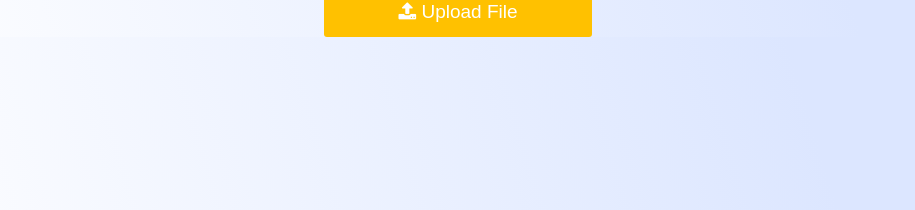
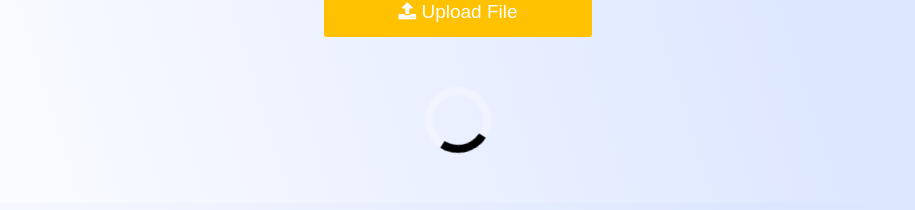
Before and after one commit to SuryanshBisht/PoDSA_frontend, a React (Create React App) app: page / in a window 1280 px wide. Shown: the part 214-424 px from the top of the page, without its empty margins (182-1097 px from the left). Built offline with nearby package versions, Linux system fonts and the light colour scheme.

Commit message:
loading screen added

```diff
--- /dev/null
+++ b/src/Components/loading.css
@@ -0,0 +1,19 @@
+.loading {
+  display: inline-block;
+  width: 50px;
+  height: 50px;
+  margin : 50px;
+  border: 8px solid rgba(255,255,255,.3);
+  border-radius: 50%;
+  border-top-color: black;
+  animation: spin 1s ease-in-out infinite;
+  -webkit-animation: spin 1s ease-in-out infinite;
+}
+
+@keyframes spin {
+  to { -webkit-transform: rotate(360deg); }
+}
+
+@-webkit-keyframes spin {
+  to { -webkit-transform: rotate(360deg); }
+}
--- /dev/null
+++ b/src/Components/loading.js
@@ -0,0 +1,15 @@
+import React from 'react';
+import './loading.css';
+
+
+const Loading = (props) => {
+  return(
+    <>
+    <div className = "loading">
+    </div>
+
+    </>
+  );
+}
+
+export default Loading;
--- a/src/Components/parseExcel.js
+++ b/src/Components/parseExcel.js
@@ -4,12 +4,14 @@ import {useState} from 'react';
 
 import Table from './table.js';
 import Graph from './graph.js';
+import Loading from './loading.js';
 import './parseExcel.css';
 
 // parsing the excel file
 const ParseExcel = () => {
   const [outputData, setOutputData] = useState(1);
   const [inputData, setInputData] = useState(1);
+  const [loading, setLoading] = useState(0);
 
   const baseUrl = 'http://localhost:3000/dmMethod';
 
@@ -21,14 +23,16 @@ const ParseExcel = () => {
     const fetchedData = XLSX.utils.sheet_to_json(worksheet);
     setInputData(fetchedData);
     setOutputData(1);
-    console.log('extracted data as :');
-    console.log(fetchedData);
+    setLoading(0);
+    // console.log('extracted data as :');
+    // console.log(fetchedData);
   }
 
 //sending request to run algo in backend
   const runPythonScript = async (e) => {
-    console.log('data sent as :');
-    console.log(inputData);
+    // console.log('data sent as :');
+    // console.log(inputData);
+    setLoading(1);
     const res = await fetch(baseUrl ,{
       method: 'POST',
       headers: {
@@ -38,11 +42,11 @@ const ParseExcel = () => {
     })
     try{
       let d = await res.json();
-      console.log(d);
+      // console.log(d);
       d = JSON.parse(d[0]);
       setOutputData(d);
-      console.log('after d with bus no');
-      console.log(d);
+      // console.log('after d with bus no');
+      // console.log(d);
     }
     catch(error){
       console.log(error);
@@ -71,12 +75,14 @@ const ParseExcel = () => {
         <input className="inputfile" type="file" name="a" id="a" onChange={(e) => handleFile(e)} />
         </button>
         </div>
+        <Loading/>
         {
           inputData !== 1 ?
             (
             <>
               <h2>Click here to run the program.</h2>
               <button className = 'parseButton' onClick={() => runPythonScript()}>RUN</button>
+
               {
                 outputData !== 1 ? (
                   <>
@@ -92,7 +98,7 @@ const ParseExcel = () => {
                   <Graph title = "Voltage magnitude profile" dataPoints = {outputData}/>
                   <Graph title = "Voltage angle profile" dataPoints = {outputData}/>
                   </>
-                ) : <div></div>
+                ) : loading ? <Loading/> : <div></div>
               }
             </>
             ) : <div></div>
```
